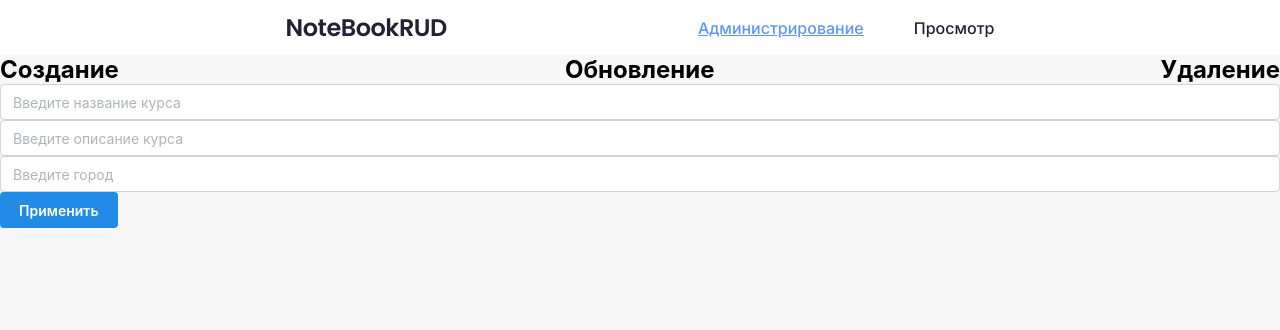
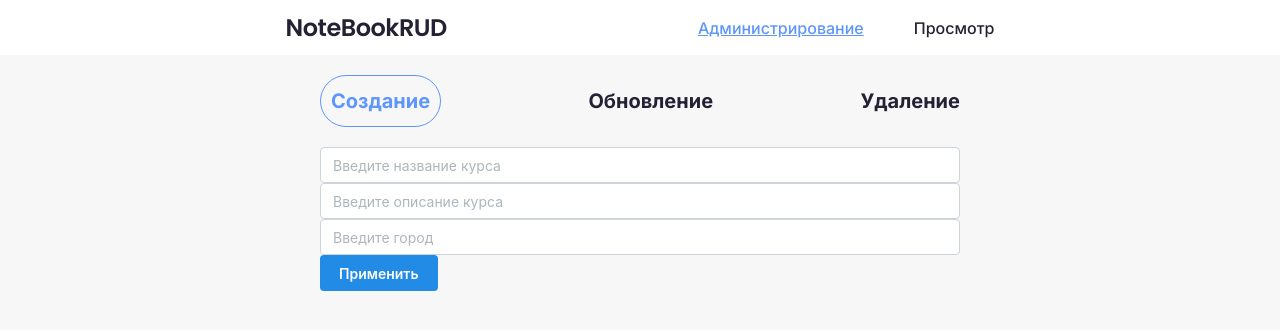
Before and after one commit to Mrkrimers/CourseManagement, a React (Vite) app in the folder client/: page /admin in a window 1280 px wide. Shown: the top 330 px of the page. Built offline with nearby package versions, Linux system fonts and the light colour scheme.

Commit message:
added fix

```diff
--- a/client/src/pages/AdminPage/AdminPage.jsx
+++ b/client/src/pages/AdminPage/AdminPage.jsx
@@ -123,15 +123,17 @@ function AdminPage() {
             <Header />
 
             <div className={style.rest}>
-                <h2 onClick={changeOpt}>Создание</h2>
-                <h2 onClick={changeOpt}>Обновление</h2>
-                <h2 onClick={changeOpt}>Удаление</h2>
+                <h2 onClick={changeOpt} className={opt === 'Создание' ? style.active : null}>Создание</h2>
+                <h2 onClick={changeOpt} className={opt === 'Обновление' ? style.active : null}>Обновление</h2>
+                <h2 onClick={changeOpt} className={opt === 'Удаление' ? style.active : null}>Удаление</h2>
             </div>
 
-            {showContent()}
+            <div className={style.wrapperContent}>
+                {showContent()}
 
-            <div className={style.btn}>
-                <Button onClick={sendData}>Применить</Button>
+                <div className={style.btn}>
+                    <Button onClick={sendData}>Применить</Button>
+                </div>
             </div>
 
         </>
--- a/client/src/pages/AdminPage/style.module.scss
+++ b/client/src/pages/AdminPage/style.module.scss
@@ -2,4 +2,33 @@
     display: flex;
     justify-content: space-between;
     align-items: center;
+
+    margin: 20px auto;
+    width: 50vw;
+
+    h2 {
+        color: var(--Black, #232134);
+        font: 700 20px Inter;
+        line-height: 20px;
+
+        &:hover {
+            cursor: pointer;
+            transition: all 0.3s;
+            color: #5E96FC;
+
+            scale: 0.9;
+        }
+    }
+
+    .active {
+        color: #5E96FC;
+        border: 1px solid #5E96FC;
+        border-radius: 50px;
+        padding: 15px 10px;
+    }
 }
+
+.wrapperContent {
+    width: 50vw;
+    margin: 0 auto;
+}
```
